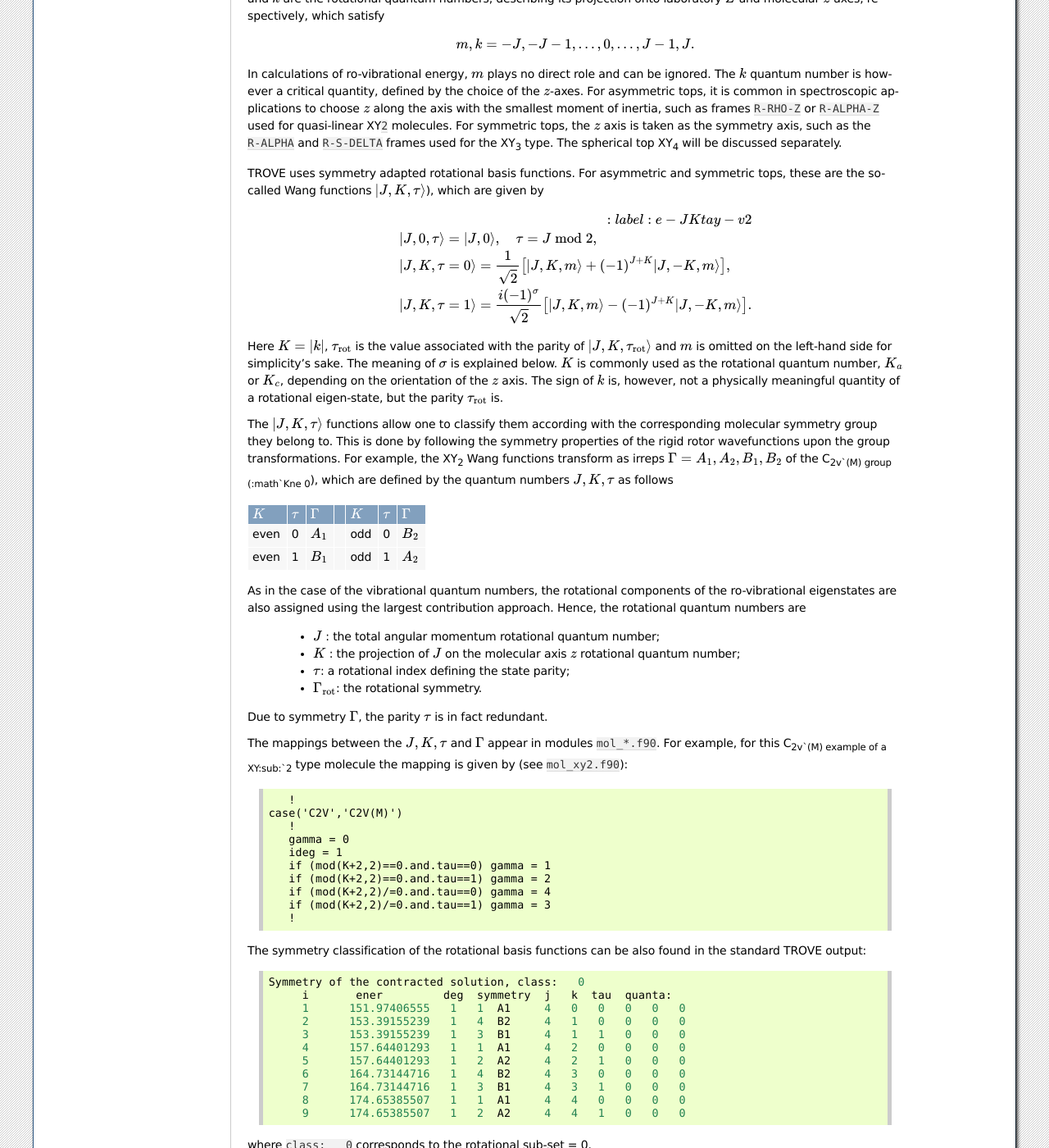
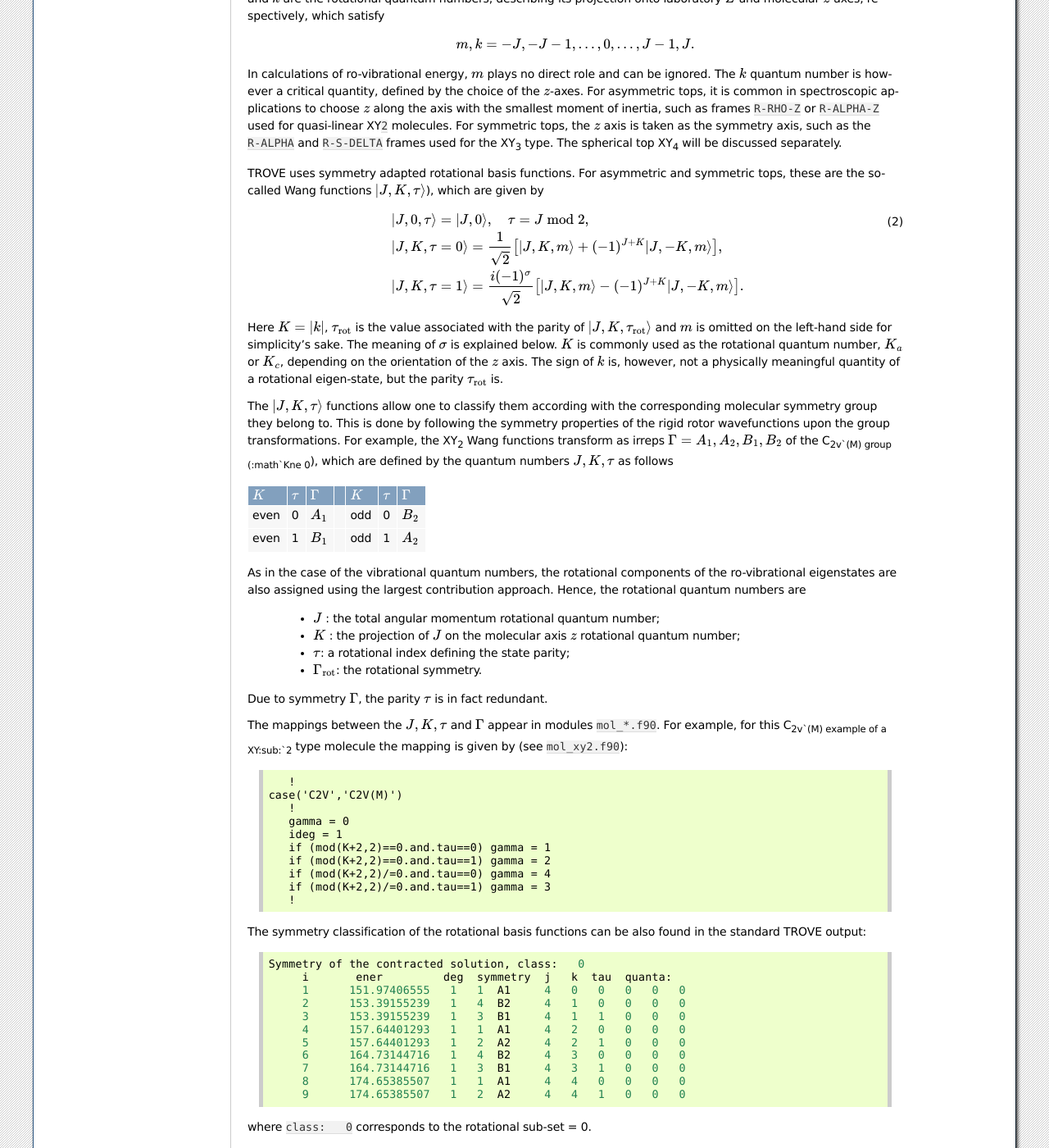
Before and after one commit to Trovemaster/TROVE, a Sphinx documentation site: the page built from docs/source/quantumnumbers.rst, in a window 1280 px wide and 1400 px high, scrolled down 2001 px. Shown: the whole window at 82% size. Built offline with Sphinx 7.4.7, drawn with Linux system fonts in a browser that asks for light colours; formulas are drawn with MathJax 3; cross-references to code outside the pages are shown as plain code; some of the changed text lies outside the part shown.

Commit message:
labels fixed

```diff
--- a/docs/source/quantumnumbers.rst
+++ b/docs/source/quantumnumbers.rst
@@ -102,7 +102,6 @@
 TROVE uses symmetry adapted rotational basis functions. For asymmetric  and symmetric tops, these are the  so-called Wang functions :math:`|J,K,\tau\rangle`\ ), which are given by
 
 .. math::
-
   :label: e-JKtay-v2
 
    \begin{split}
@@ -179,8 +178,8 @@
 The Wang-functions cannot be used for symmetry adaptation of the T\ :sub:`d` rotational basis. This is because the group symmetry transformations cannot be associated  with equivalent rotations about the :math:`x`, :math:`y` or :math:`z` axes only. As a result, symmetry-adapted rotational functions are obtained  as a general linear combinations of :math:`|J,k,m\rangle` with :math:`k` spanning all :math:`k=-J\ldots J`. Because of that, the rotational quantum number :math:`K` can no longer be used for classification of the symmetrised rigid-rotor combinations. Instead they are labelled  as :math:`|J,\Gamma,n\rangle`, where :math:`\Gamma` is the symmetry and :math:`n` is a counting index:
 
 .. math::
+    :label: e-J,Gamma,n-CH4
 
-    :label: e-J,Gamma,n-CH4
         |J,\Gamma,n\rangle = \sum_{k} T_{n,k}^{(J,\Gamma)} | J,k,m\rangle.
 
 
```
Also changed, not shown: docs/source/frames.rst (+5 -5 lines).
